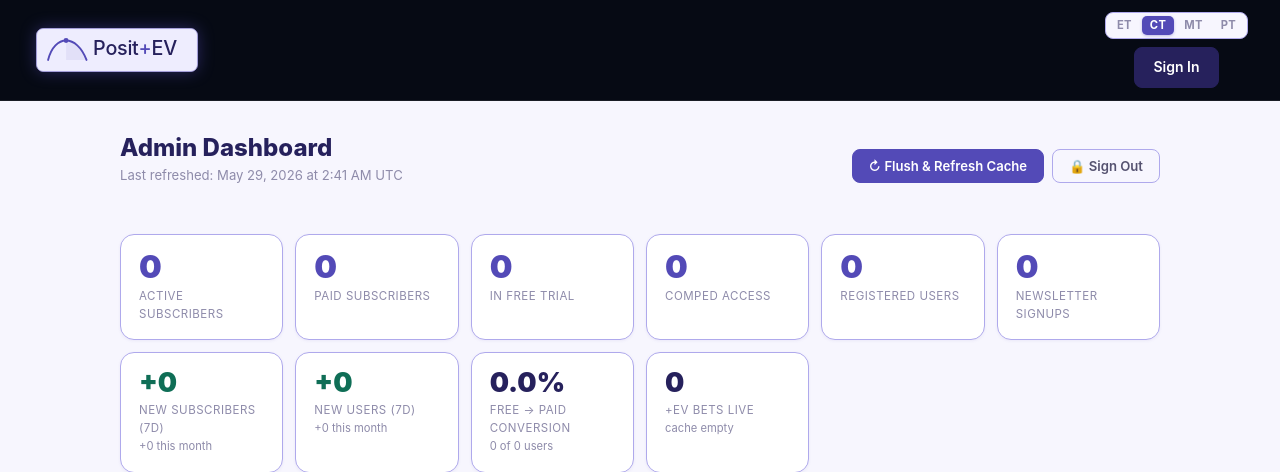
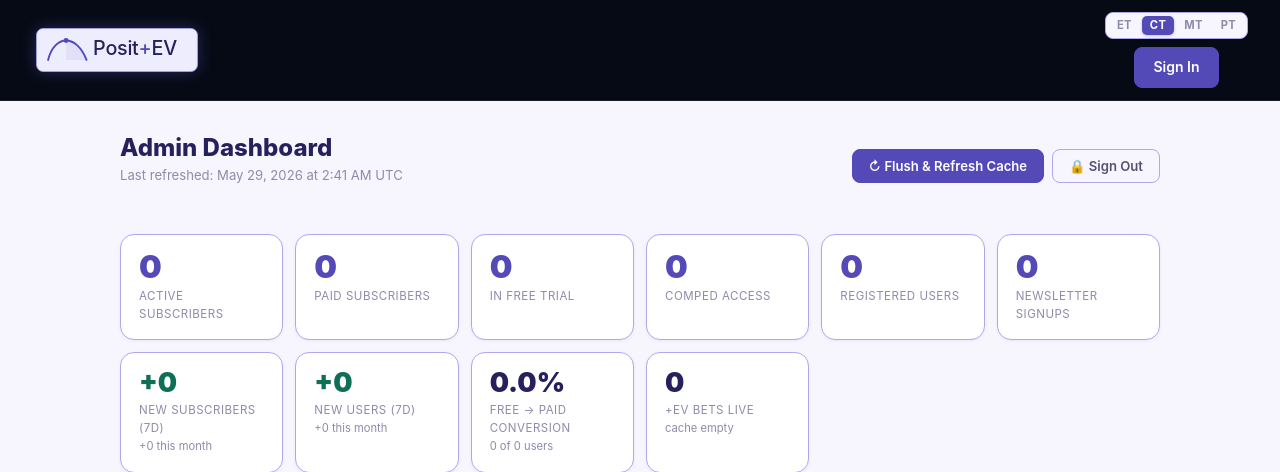
Before and after one commit to tailnixpix/posit-ev, a FastAPI app: page /admin in a window 1280 px wide. Shown: the top 472 px of the page. Run offline with FastAPI, Linux system fonts and the light colour scheme; the visitor is signed in with stand-in values (Sample User, id 1); data that the repository does not hold is empty.

Commit message:
ui: match Sign In button color to Sign Up
Changes nav Sign In from nav-btn-ghost (dark) to nav-btn-primary (brand color).

Co-Authored-By: Claude Sonnet 4.6 <noreply@anthropic.com>

```diff
--- a/web/templates/base.html
+++ b/web/templates/base.html
@@ -202,7 +202,7 @@
           <div class="nav-divider"></div>
           {% endif %}
           <div class="nav-group">
-            <a href="/login" class="nav-btn nav-btn-ghost">Sign In</a>
+            <a href="/login" class="nav-btn nav-btn-primary">Sign In</a>
             {% if not is_admin_page %}
             <a href="/register" class="nav-btn nav-btn-primary">Sign Up</a>
             {% endif %}
```
